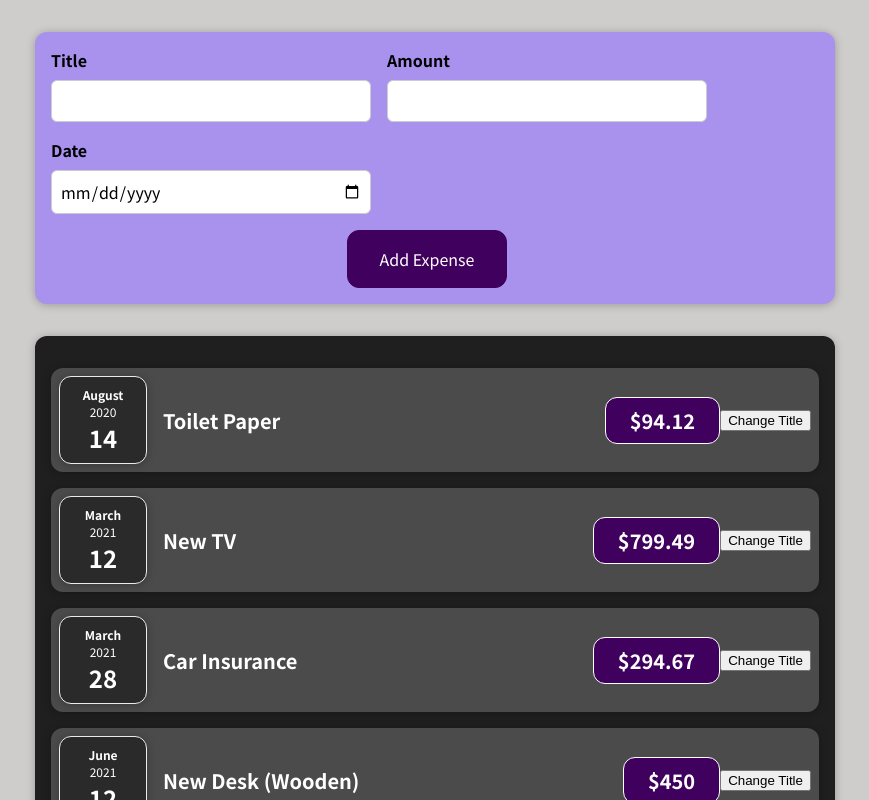
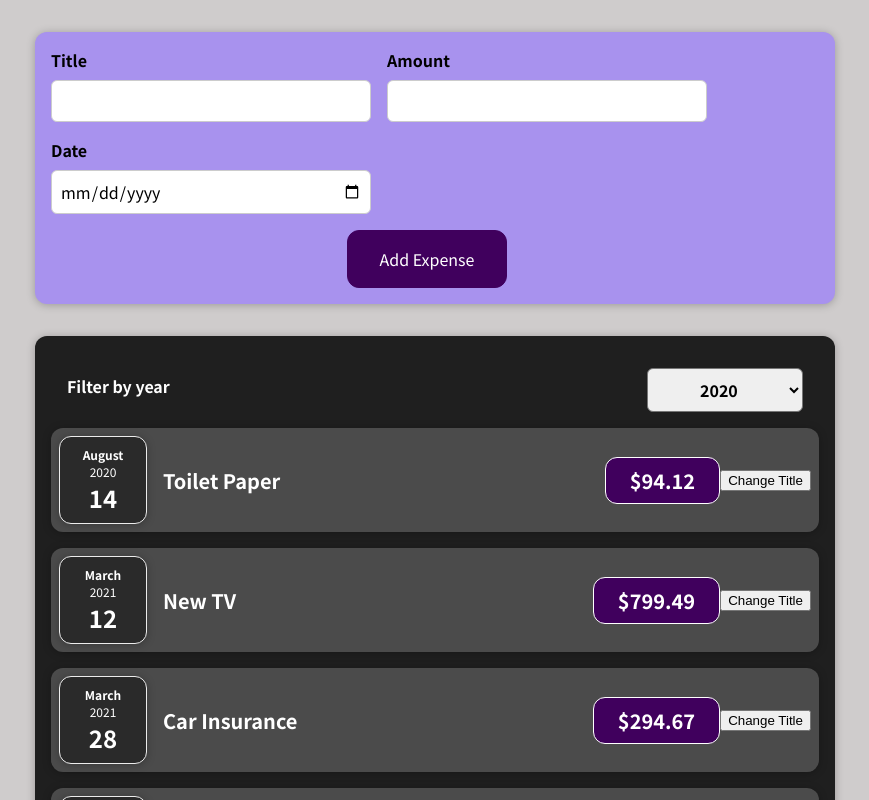
Before and after one commit to Jason2B3/academind_react_1, a React (Create React App) app: page / in a window 1280 px wide. Shown: the top 800 px of the page, without its empty margins (205-1074 px from the left). Built offline with nearby package versions, Linux system fonts and the light colour scheme.

Commit message:
commit 59.5: Challenge 2

```diff
--- /dev/null
+++ b/src/components/Expenses/ExpensesFilter.css
@@ -0,0 +1,24 @@
+.expenses-filter {
+  color: white;
+  padding: 0 1rem;
+}
+
+.expenses-filter__control {
+  display: flex;
+  width: 100%;
+  align-items: center;
+  justify-content: space-between;
+  margin: 1rem 0;
+}
+
+.expenses-filter label {
+  font-weight: bold;
+  margin-bottom: 0.5rem;
+}
+
+.expenses-filter select {
+  font: inherit;
+  padding: 0.5rem 3rem;
+  font-weight: bold;
+  border-radius: 6px;
+}
--- /dev/null
+++ b/src/components/Expenses/ExpensesFilter.js
@@ -0,0 +1,23 @@
+import React from "react";
+import "./ExpensesFilter.css";
+
+const ExpensesFilter = (props) => {
+  const opSelectHandler = function (e) {
+    props.onSelectFilterYear(e.target.value);
+  };
+  return (
+    <div className="expenses-filter">
+      <div className="expenses-filter__control">
+        <label>Filter by year</label>
+        <select onChange={opSelectHandler} value={props.defaultYear}>
+          <option value="2022">2022</option>
+          <option value="2021">2021</option>
+          <option value="2020">2020</option>
+          <option value="2019">2019</option>
+        </select>
+      </div>
+    </div>
+  );
+};
+
+export default ExpensesFilter;
--- a/src/components/Expenses/LeanExpenses.js
+++ b/src/components/Expenses/LeanExpenses.js
@@ -1,10 +1,21 @@
 import ExpenseItem from "./ExpenseItem";
-import './LeanExpenses.css'
-import Card from "../UI/Card"
+import "./LeanExpenses.css";
+import Card from "../UI/Card";
+import ExpensesFilter from "./ExpensesFilter";
+import React, { useState } from "react";
 
 function LeanExpenses(props) {
+  const [filteredYear, setFilteredYear] = useState("2020");
+  const filterYearHandler = function (yr) {
+    console.log("The year hath arrived up to LeanExpenses.js!", yr);
+    setFilteredYear(yr);
+  };
   return (
     <Card className="expenses">
+      <ExpensesFilter
+        defaultYear={filteredYear}
+        onSelectFilterYear={filterYearHandler}
+      />
       <ExpenseItem
         title={props.expenses[0].title}
         amount={props.expenses[0].amount}
@@ -28,4 +39,4 @@
     </Card>
   );
 }
-export default LeanExpenses
+export default LeanExpenses;
```
Also changed, not shown: 1 other file (tests, documents, lock files or other folders).
